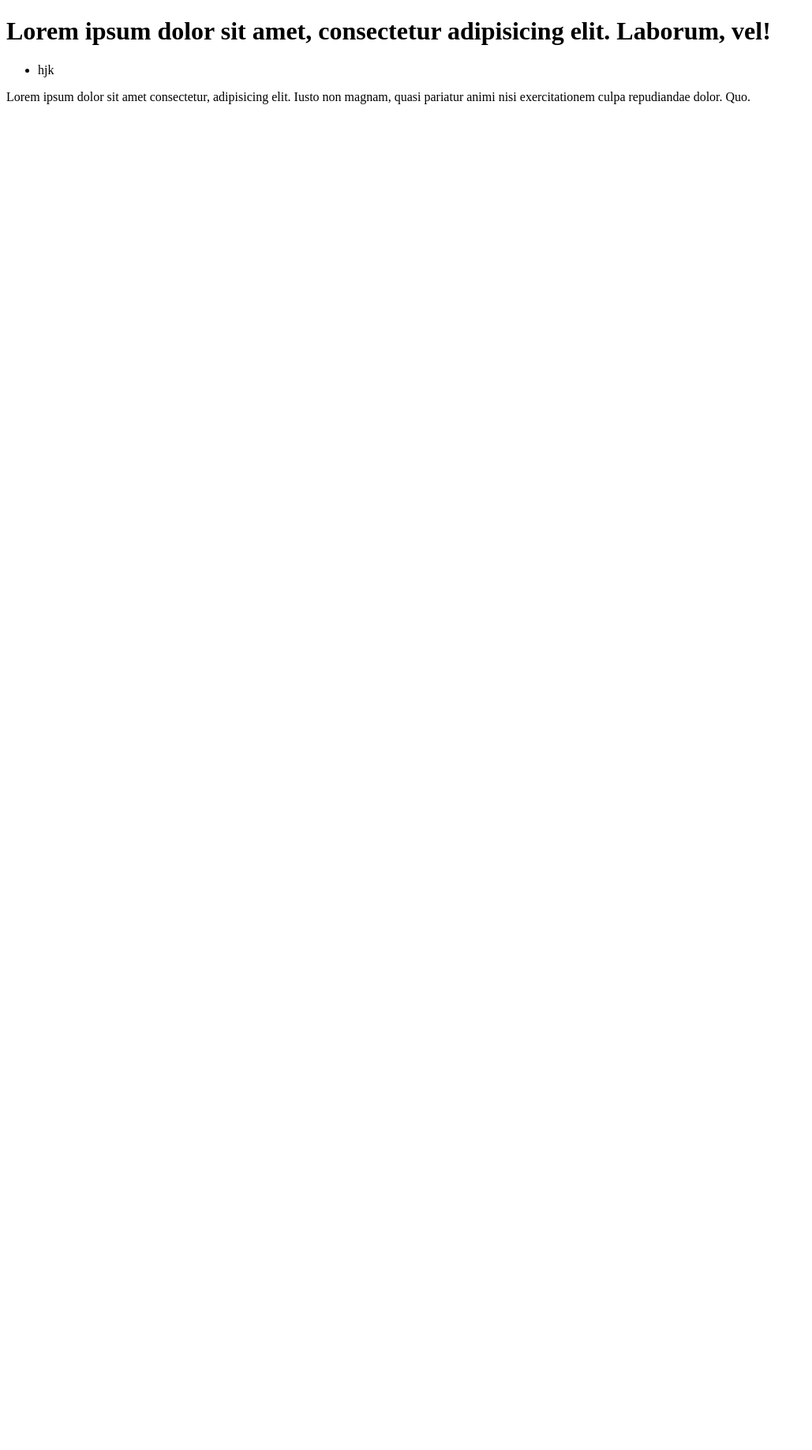
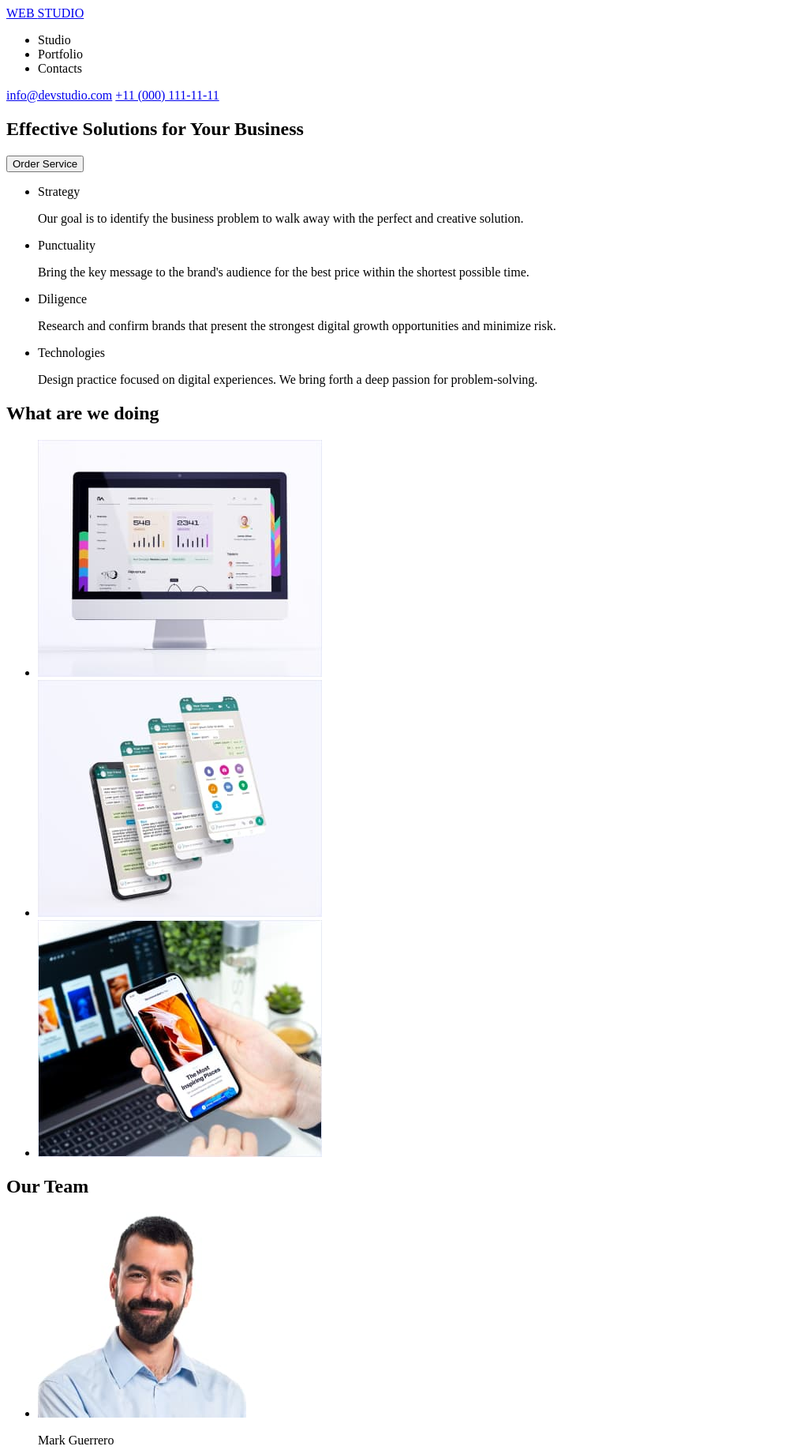
Before and after one commit to Tetiana-Nazarenko/goit-markup-hw-01, a plain HTML site: page index.html in a window 1280 px wide. Shown: the top 1836 px of the page at 79% size, without its empty margins (0-1029 px from the left). Before the commit the page ends 800 px from the top, so only its background shows below. Drawn offline with Linux system fonts and the light colour scheme.

Commit message:
Webstudio-hw-01

```diff
--- a/index.html
+++ b/index.html
@@ -4,22 +4,134 @@
         <meta charset="UTF-8" />
         <meta http-equiv="X-UA-Compatible" content="IE=edge" />
         <meta name="viewport" content="width=device-width, initial-scale=1.0" />
-        <title>Document</title>
+        <title>Студія</title>
     </head>
     <body>
-        <h1>
-            Lorem ipsum dolor sit amet, consectetur adipisicing elit. Laborum,
-            vel!
-        </h1>
+        <header>
+            <nav>
+                <a href="./logo/Web.svg">WEB <span>STUDIO</span> </a>
+                <ul>
+                    <li>Studio</li>
+                    <li>Portfolio</li>
+                    <li>Contacts</li>
+                </ul>
+                <a href="mailto:info@devstudio.com">info@devstudio.com</a>
+                <a href="tel:+11 (000) 111-11-11">+11 (000) 111-11-11</a>
+            </nav>
+        </header>
 
-        <ul>
-            <li>hjk</li>
-        </ul>
-
-        <p>
-            Lorem ipsum dolor sit amet consectetur, adipisicing elit. Iusto non
-            magnam, quasi pariatur animi nisi exercitationem culpa repudiandae
-            dolor. Quo.
-        </p>
+        <main>
+            <section>
+                <h1>Effective Solutions for Your Business</h1>
+                <button type="button">Order Service</button>
+            </section>
+            <section>
+                <ul>
+                    <li>
+                        <p>Strategy</p>
+                        <p>
+                            Our goal is to identify the business problem to walk
+                            away with the perfect and creative solution.
+                        </p>
+                    </li>
+                    <li>
+                        <p>Punctuality</p>
+                        <p>
+                            Bring the key message to the brand's audience for
+                            the best price within the shortest possible time.
+                        </p>
+                    </li>
+                    <li>
+                        <p>Diligence</p>
+                        <p>
+                            Research and confirm brands that present the
+                            strongest digital growth opportunities and minimize
+                            risk.
+                        </p>
+                    </li>
+                    <li>
+                        <p>Technologies</p>
+                        <p>
+                            Design practice focused on digital experiences. We
+                            bring forth a deep passion for problem-solving.
+                        </p>
+                    </li>
+                </ul>
+            </section>
+            <section>
+                <h2>What are we doing</h2>
+                <ul>
+                    <li>
+                        <img
+                            src="./images/img1 (1).jpg"
+                            alt="Зображення монітора"
+                            width="360"
+                        />
+                    </li>
+                    <li>
+                        <img
+                            src="./images/img 2 (1).jpg"
+                            alt="Скріни зображення мобільного телефона"
+                            width="360"
+                        />
+                    </li>
+                    <li>
+                        <img
+                            src="./images/img 3 (1).jpg"
+                            alt="Зображення на телефоні та комп'ютері користувача"
+                            width="360"
+                        />
+                    </li>
+                </ul>
+            </section>
+            <section>
+                <h2>Our Team</h2>
+                <ul>
+                    <li>
+                        <img
+                            src="./images/img4 (1).jpg"
+                            alt="Фото Дизайнера продукту"
+                            width="264"
+                        />
+                        <p>Mark Guerrero</p>
+                        <p>Product Designer</p>
+                    </li>
+                    <li>
+                        <img
+                            src="./images/img 5 (1).jpg"
+                            alt="Фото розробника"
+                            width="264"
+                        />
+                        <p>Tom Ford</p>
+                        <p>Frontend Developer</p>
+                    </li>
+                    <li>
+                        <img
+                            src="./images/img 6 (1).jpg"
+                            alt="Фото маркетолога"
+                            width="264"
+                        />
+                        <p>Camila Garcia</p>
+                        <p>Marketing</p>
+                    </li>
+                    <li>
+                        <img
+                            src="./images/img 7 (1).jpg"
+                            alt="Фото дизайнера інтерфейсу"
+                            width="264"
+                        />
+                        <p>Daniel Wilson</p>
+                        <p>UI Designer</p>
+                    </li>
+                </ul>
+            </section>
+        </main>
+        <footer>
+            <a href="./logo/Web.svg">WEB <span>STUDIO</span> </a>
+            <p>
+                Increase the flow of customers and sales for your business with
+                digital marketing & growth solutions.
+            </p>
+        </footer>
     </body>
 </html>
```
Also changed, not shown: images/img 2 (1).jpg (added), images/img 3 (1).jpg (added), images/img 5 (1).jpg (added), images/img 6 (1).jpg (added), images/img 7 (1).jpg (added), images/img1 (1).jpg (added), images/img4 (1).jpg (added), logo/Logo (1).svg (added), logo/Logo.svg (added), logo/Web.svg (added).
